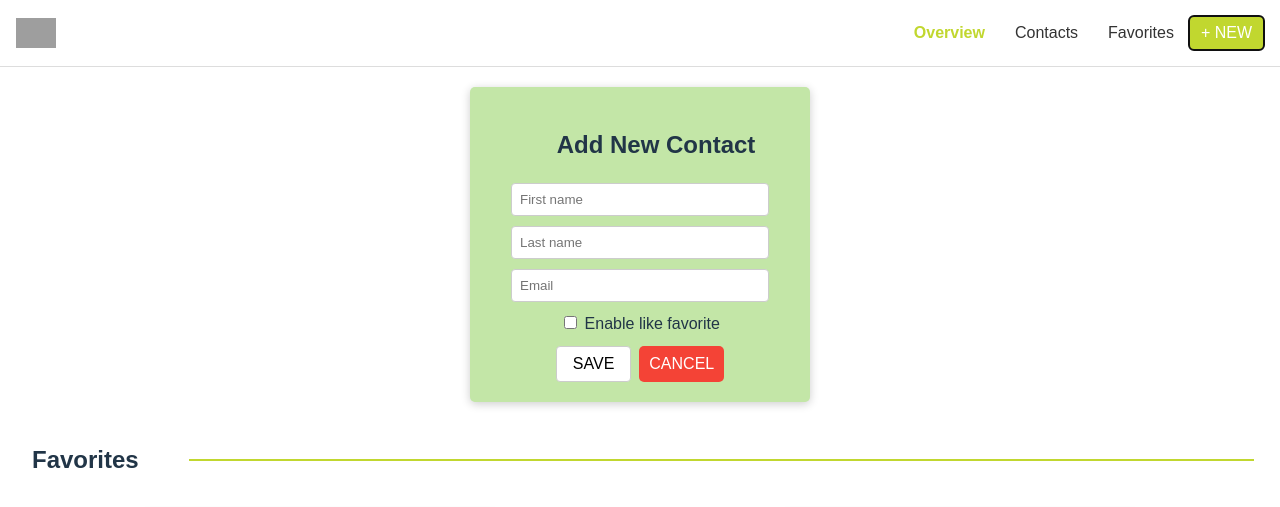
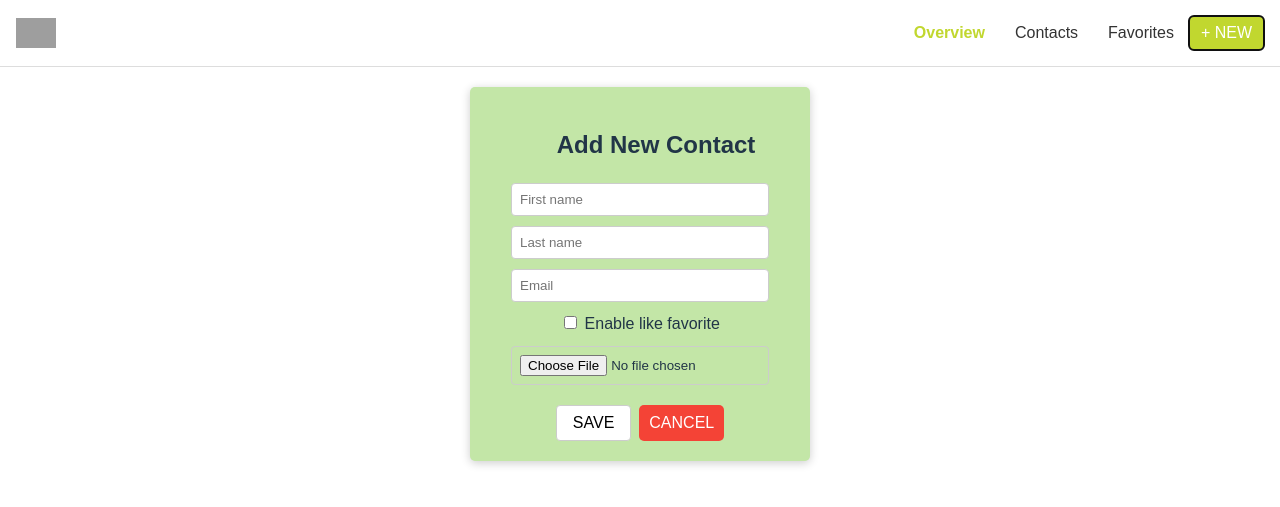
Before and after one commit to fabo0822/contacts-web-app, a React (Vite) app: page / in a window 1280 px wide. Both pictures are taken after a click on the button "+ NEW". Shown: the top 507 px of the page. Built offline with nearby package versions, Linux system fonts and the light colour scheme; grey boxes are pictures that could not be loaded.

Commit message:
feat(popup): allow image upload with preview (stored as base64)

```diff
--- a/src/components/Popup.jsx
+++ b/src/components/Popup.jsx
@@ -9,6 +9,7 @@ function Popup({ isOpen, onClose, onSave }) {
   const [email, setEmail] = useState('');
   const [favorite, setFavorite] = useState(false);
   const [errors, setErrors] = useState({});
+  const [imageData, setImageData] = useState('');
 
   const handleSave = () => {
     const newErrors = {};
@@ -20,7 +21,17 @@ function Popup({ isOpen, onClose, onSave }) {
     setErrors(newErrors);
     if (Object.keys(newErrors).length > 0) return;
 
-    onSave({ firstName, lastName, email, favorite });
+    onSave({ firstName, lastName, email, favorite, imageUrl: imageData });
+  };
+
+  const handleFileChange = (e) => {
+    const file = e.target.files && e.target.files[0];
+    if (!file) return;
+    const reader = new FileReader();
+    reader.onload = () => {
+      setImageData(String(reader.result));
+    };
+    reader.readAsDataURL(file); // Guardamos en base64 para uso temporal
   };
 
   return (
@@ -35,6 +46,10 @@ function Popup({ isOpen, onClose, onSave }) {
       <label>
         <input type="checkbox" checked={favorite} onChange={(e) => setFavorite(e.target.checked)} /> Enable like favorite
       </label>
+      <input type="file" accept="image/*" className="popup-input" onChange={handleFileChange} />
+      {imageData && (
+        <img src={imageData} alt="preview" style={{ width: '100px', height: '100px', objectFit: 'cover', borderRadius: '50%', display: 'block', margin: '0 auto' }} />
+      )}
       <div style={{ display: 'flex', gap: '8px', justifyContent: 'center' }}>
         <button className="save-button" onClick={handleSave}>SAVE</button>
         <button className="remove-button" onClick={onClose}>CANCEL</button>
```
